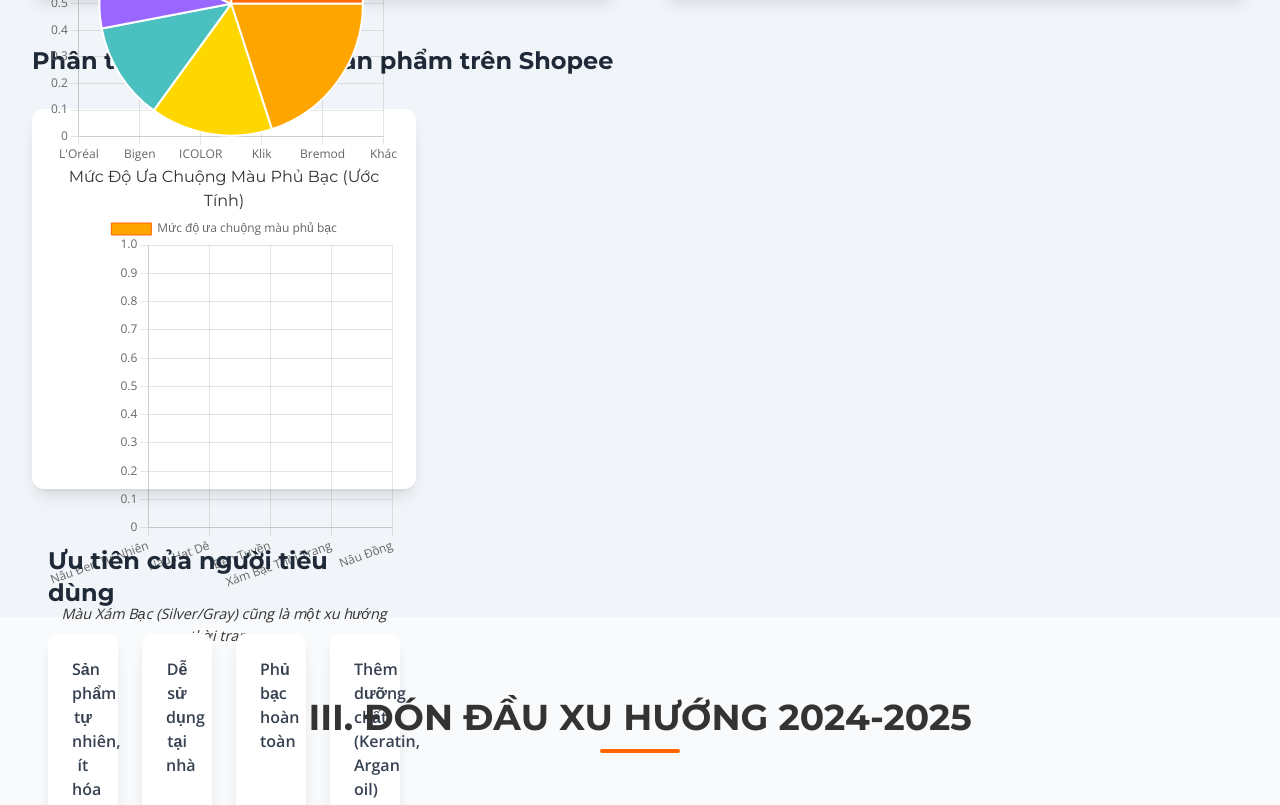
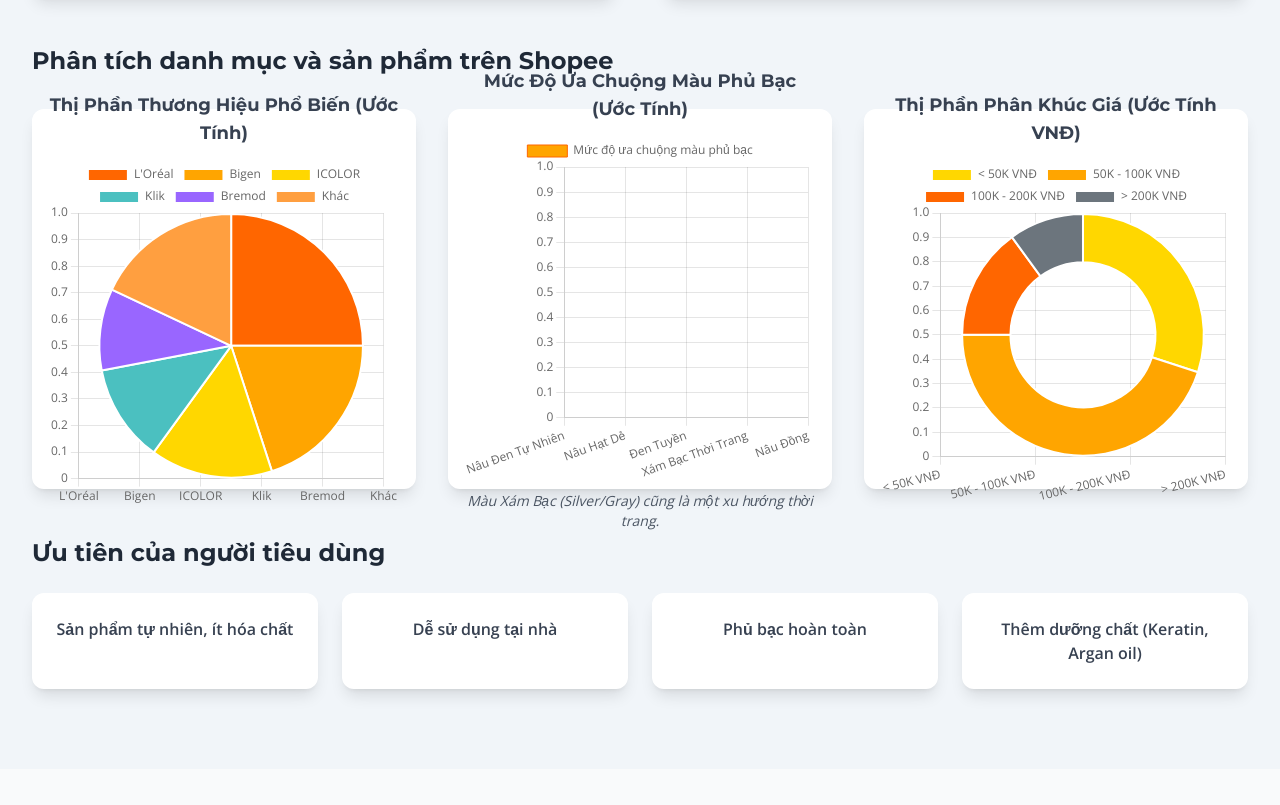
Before and after one commit to quangnbtd/baocaothitruongphilippin, a plain HTML site: page index.html in a window 1280 px wide. Shown: the part 2819-3624 px from the top of the page. Drawn offline with nearby package versions, Linux system fonts and the light colour scheme.

Commit message:
Update index.html

```diff
--- a/index.html
+++ b/index.html
@@ -173,11 +173,18 @@
                         <div class="bg-white p-4 rounded-xl shadow-lg chart-container flex flex-col justify-center" data-aos="fade-up">
                             <h4 class="font-montserrat text-lg font-semibold text-center mb-3 text-gray-700">Thị Phần Thương Hiệu Phổ Biến (Ước Tính)</h4>
                             <canvas id="brandMarketShareChart"></canvas>
-                        <div class="card chart-container aos-init aos-animate" data-aos="fade-up" data-aos-delay="100">
-                        <h4 class="card-title" style="text-align:center;">Mức Độ Ưa Chuộng Màu Phủ Bạc (Ước Tính)</h4>
-                        <canvas id="popularHairColorChart" width="798" height="760" style="display: block; box-sizing: border-box; height: 380px; width: 399px;"></canvas>
-                         <p style="text-align:center; font-size:0.9em; margin-top:10px;"><em>Màu Xám Bạc (Silver/Gray) cũng là một xu hướng thời trang.</em></p>
+                        </div>
+                        <div class="bg-white p-4 rounded-xl shadow-lg chart-container flex flex-col justify-center" data-aos="fade-up" data-aos-delay="100">
+                            <h4 class="font-montserrat text-lg font-semibold text-center mb-3 text-gray-700">Mức Độ Ưa Chuộng Màu Phủ Bạc (Ước Tính)</h4>
+                            <canvas id="popularHairColorChart"></canvas>
+                            <p class="text-center text-sm text-gray-600 mt-2"><em>Màu Xám Bạc (Silver/Gray) cũng là một xu hướng thời trang.</em></p>
+                        </div>
+                        <div class="bg-white p-4 rounded-xl shadow-lg chart-container flex flex-col justify-center" data-aos="fade-up" data-aos-delay="200">
+                            <h4 class="font-montserrat text-lg font-semibold text-center mb-3 text-gray-700">Thị Phần Phân Khúc Giá (Ước Tính VNĐ)</h4>
+                            <canvas id="priceSegmentShareChart"></canvas>
+                        </div>
                     </div>
+                </div>
 
                 <div data-aos="fade-up">
                     <h3 class="font-montserrat text-2xl font-bold text-gray-800 mb-6 text-center md:text-left">Ưu tiên của người tiêu dùng</h3>
```
